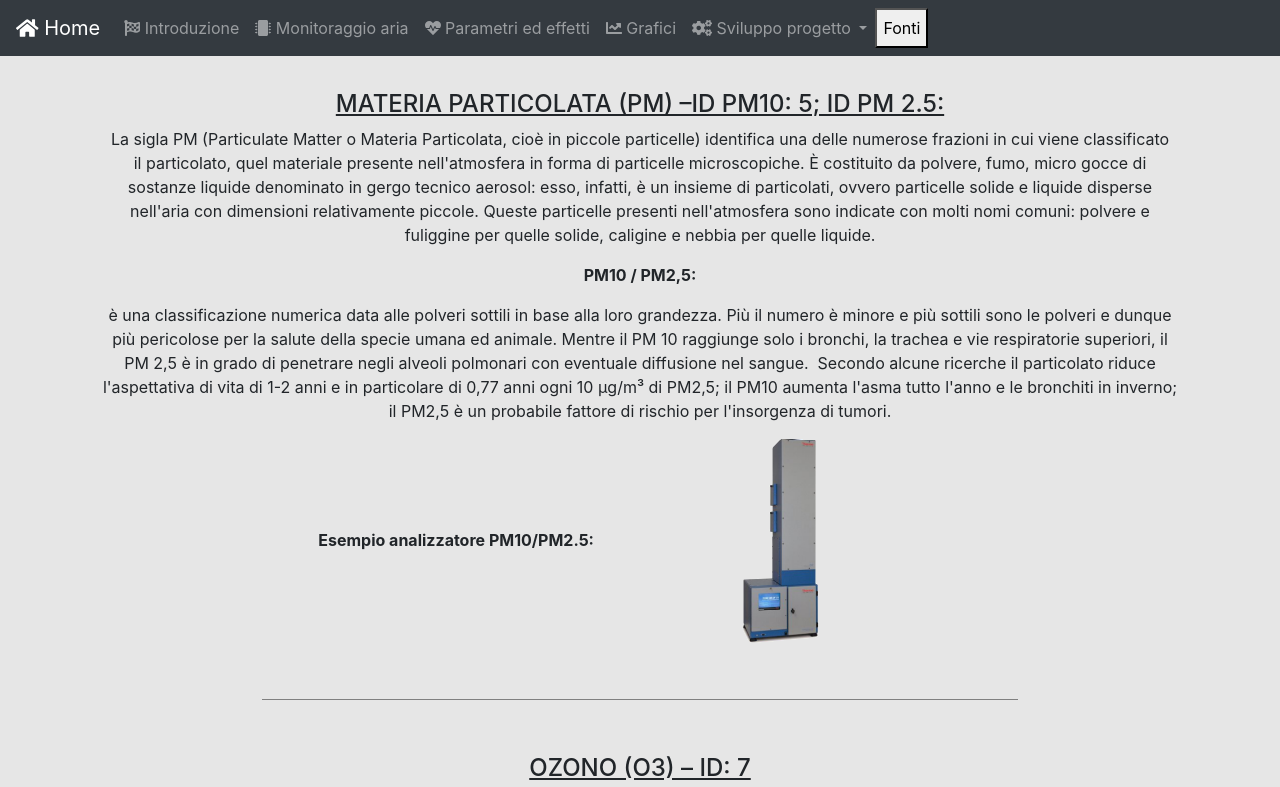
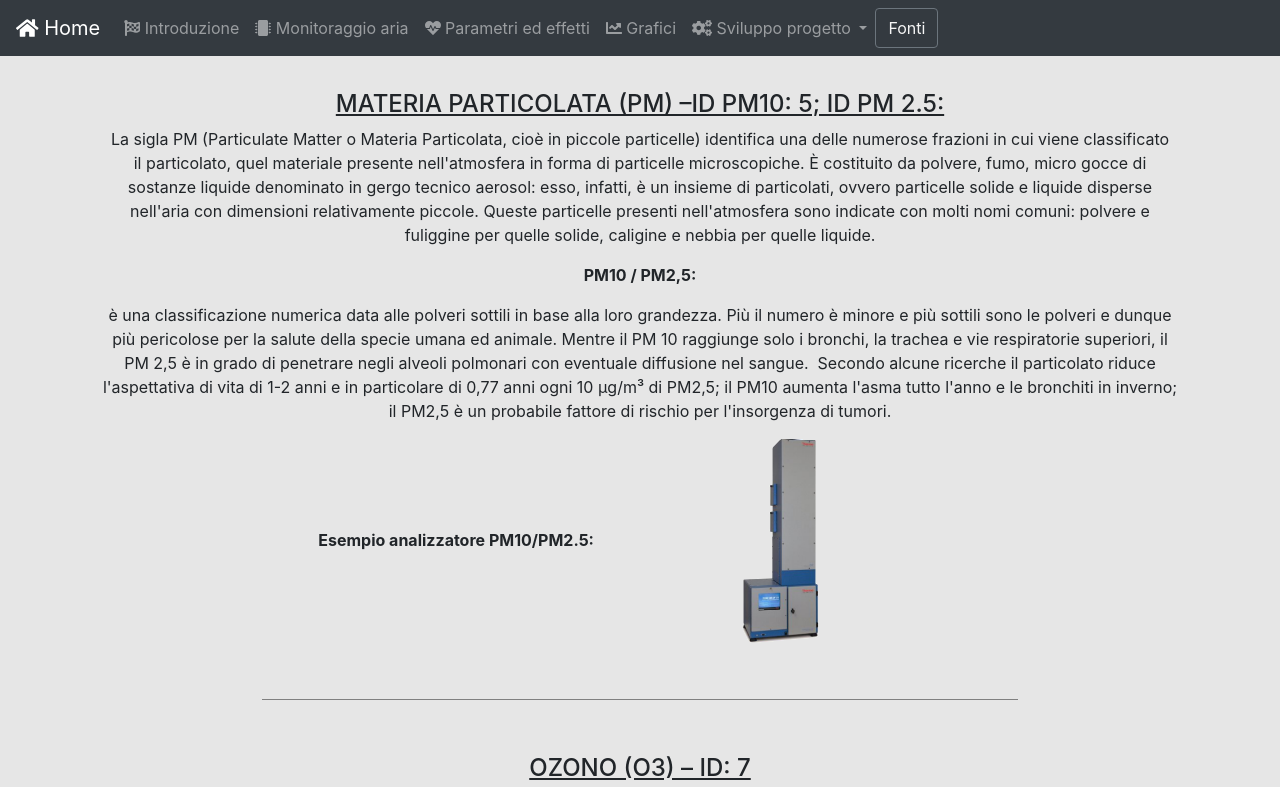
Before and after one commit to mattoide/GISInquinamento, a plain HTML site: page pages/parameters.html in a window 1280 px wide. Shown: the top 787 px of the page. Drawn offline with nearby package versions, Linux system fonts and the light colour scheme.

Commit message:
cambiato bottone vomitevole

```diff
--- a/pages/parameters.html
+++ b/pages/parameters.html
@@ -78,7 +78,7 @@
                             </div>
                         </li>
 
-                <button data-html="true" href="#" data-toggle="popover" title="Fonti"
+                        <button style="color: whitesmoke" class="btn btn-outline-secondary" data-html="true" href="#" data-toggle="popover" title="Fonti"
                         data-content="<ul>
                        <li> <a target=_blank href=https://bologna.repubblica.it/cronaca/2017/01/03/news/qualita_dell_aria_a_bologna_meno_polveri_sottili_nel_2016_ma_l_ozono_preoccupa-155337701>Qualità dell'aria in Emilia</a> </li>
                          <li><a target=_blank href=https://www.arpae.it/cms3/documenti/_cerca_doc/meteo/ambiente/descr-pesco.pdf>Modelli</a> </li>
```
Also changed, not shown: pages/airmonitoring.html (+1 -1 lines), pages/excelwork.html (+1 -1 lines), pages/graphics.html (+1 -1 lines), pages/intro.html (+1 -2 lines), pages/params.html (+1 -1 lines), pages/qgiswork.html (+1 -1 lines).
